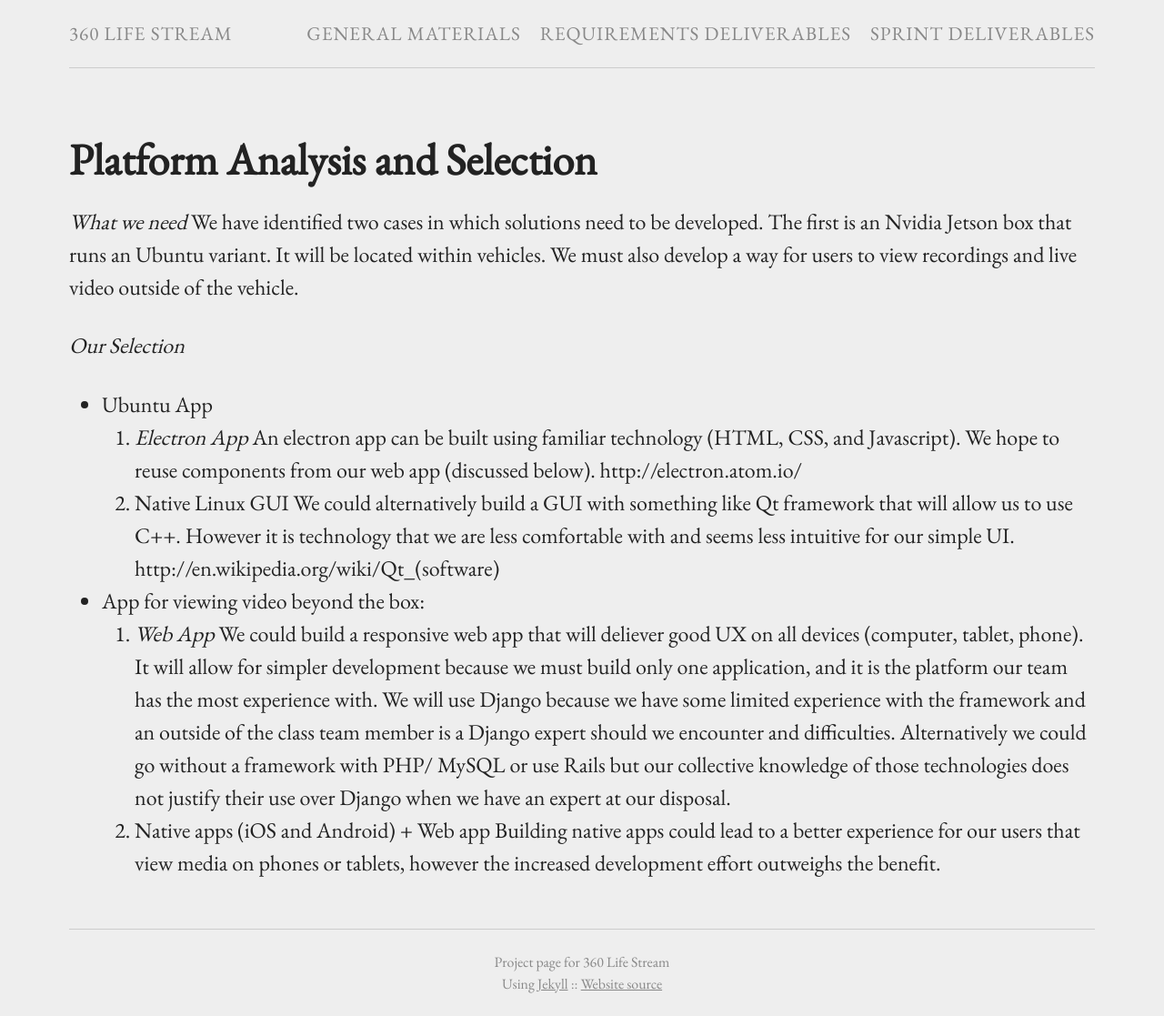
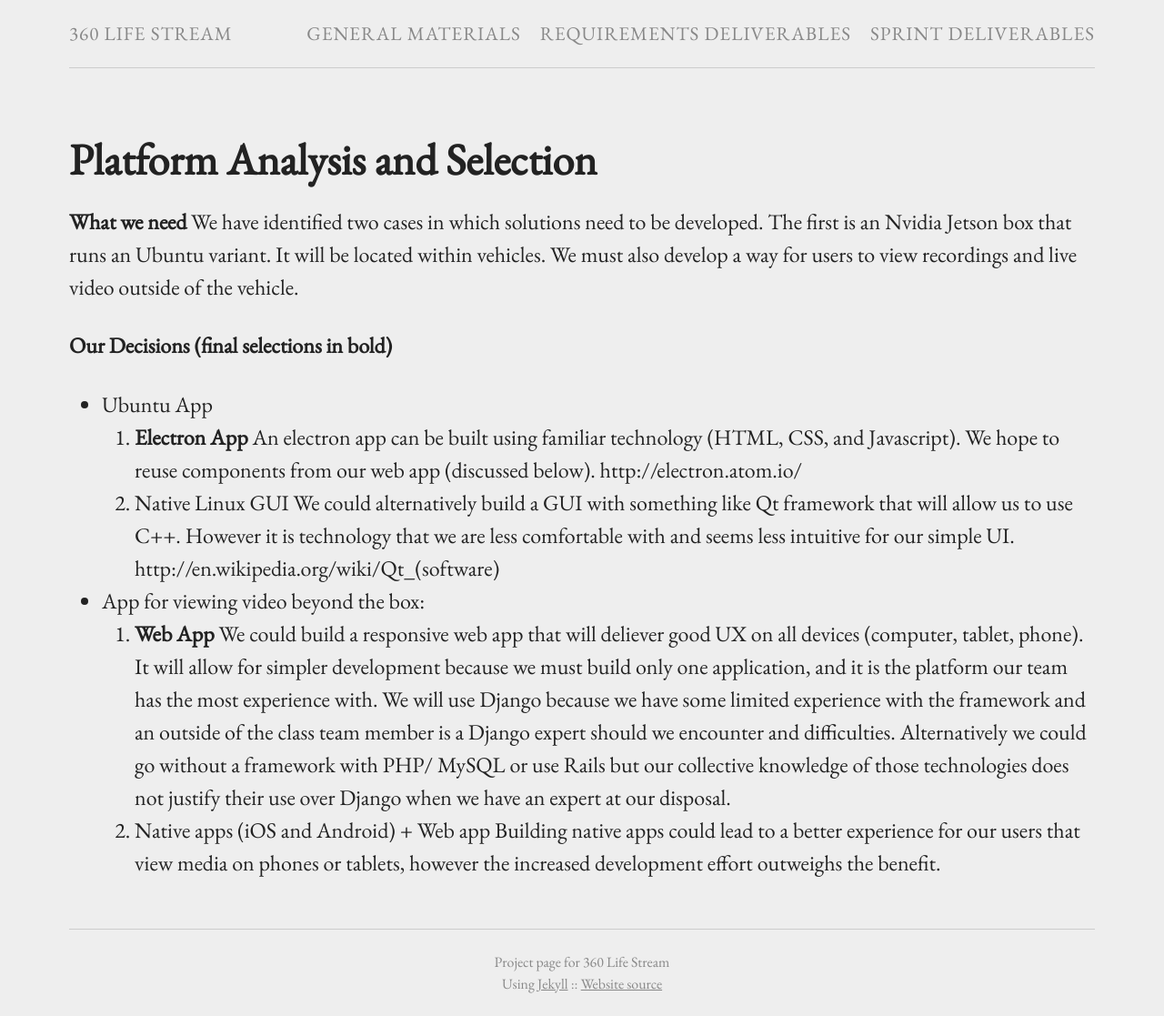
Before and after one commit to 360ls/360ls, a Jekyll site: the page built from _requirements/platform.md, in a window 1280 px wide. Shown: the whole page at 91% size. Built offline with Jekyll 4.4.1, drawn with Linux system fonts in a browser that asks for light colours.

Commit message:
Change italics to bold in platform selection

```diff
--- a/_requirements/platform.md
+++ b/_requirements/platform.md
@@ -3,14 +3,14 @@ layout: page
 title: Platform Analysis and Selection
 ---
 
-*What we need*
+**What we need**
 We have identified two cases in which solutions need to be developed. The first is an Nvidia
 Jetson box that runs an Ubuntu variant. It will be located within vehicles. We must also
 develop a way for users to view recordings and live video outside of the vehicle.
 
-*Our Selection*
+**Our Decisions (final selections in bold)**
 * Ubuntu App
-    1. *Electron App*
+    1. **Electron App**
         An electron app can be built using familiar technology (HTML, CSS, and Javascript).
         We hope to reuse components from our web app (discussed below).
         http://electron.atom.io/
@@ -21,7 +21,7 @@ develop a way for users to view recordings and live video outside of the vehicle
         http://en.wikipedia.org/wiki/Qt_(software)
 
 * App for viewing video beyond the box:
-    1. *Web App*
+    1. **Web App**
         We could build a responsive web app that will deliever good UX on all devices (computer,
         tablet, phone). It will allow for simpler development because we must build only one
         application, and it is the platform our team has the most experience with. We will
```
